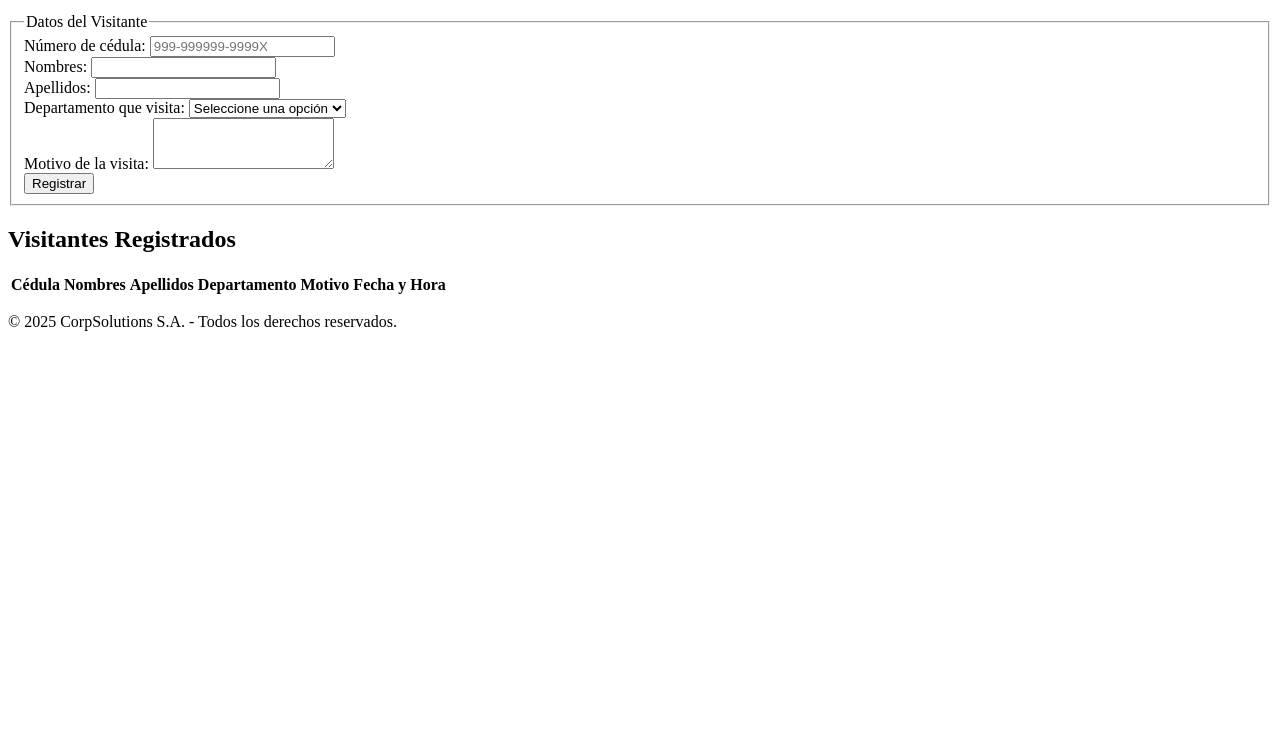
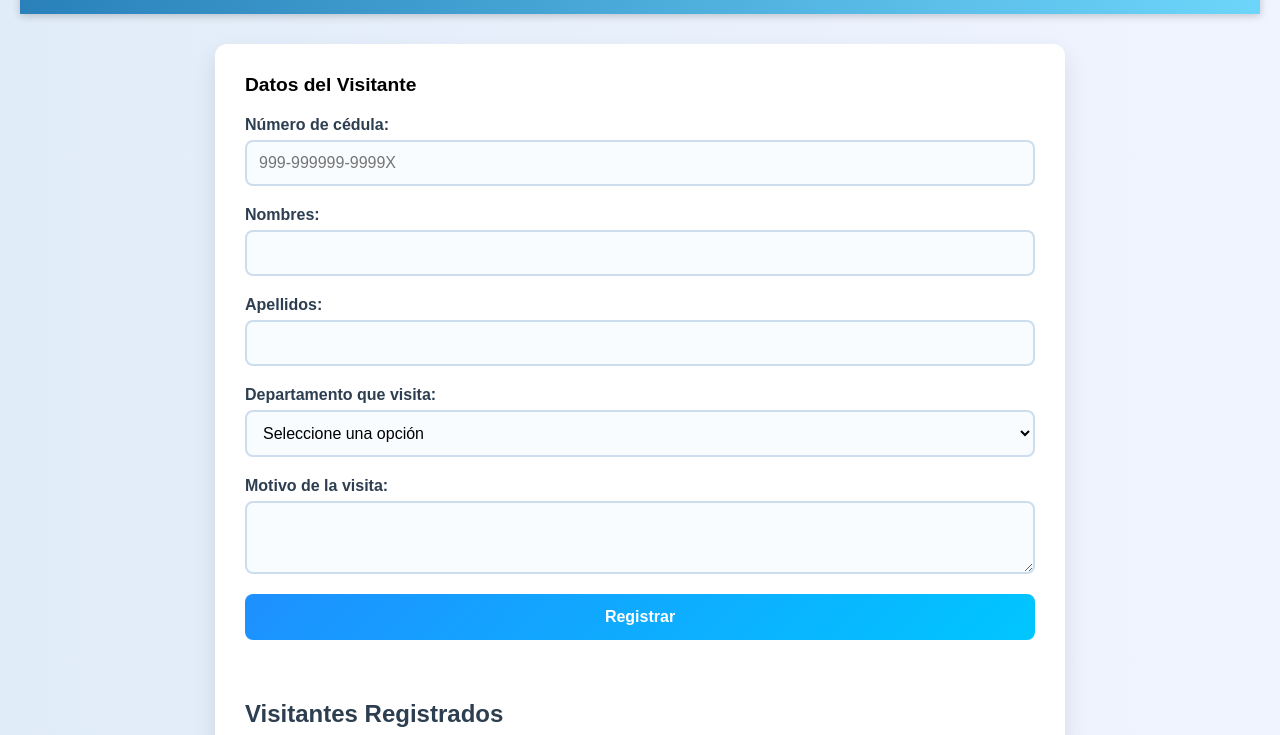
Before and after one commit to Rubio45/Evaluacion-CSS-JS, a plain HTML site: page index.html in a window 1280 px wide. Shown: the part 101-836 px from the top of the page. Before the commit the page ends 800 px from the top, so only its background shows below. Drawn offline with Linux system fonts and the light colour scheme.

Commit message:
Diseno CSS listo

```diff
--- a/index.html
+++ b/index.html
@@ -3,6 +3,7 @@
 <head>
     <meta charset="UTF-8" />
     <meta name="viewport" content="width=device-width, initial-scale=1.0" />
+    <link rel="stylesheet" href="styles.css" />
     <title>Registro de Visitantes - CorpSolutions S.A.</title>
 </head>
 <body>
--- /dev/null
+++ b/styles.css
@@ -0,0 +1,158 @@
+/* Seteo universal */
+* {
+    margin: 0;
+    padding: 0;
+    box-sizing: border-box;
+}
+
+/* Fondo principal con gradiente */
+body {
+    font-family: sans-serif;
+    background: linear-gradient(to right, #e0ecf8, #f0f4ff);
+    color: #2c3e50;
+    min-height: 100vh;
+    padding: 20px;
+}
+
+/* Encabezado */
+header, footer {
+    text-align: center;
+    padding: 20px 0;
+    background: linear-gradient(100deg, #2980b9, #6dd5fa);
+    color: #fff;
+    box-shadow: 0 2px 8px rgba(0, 0, 0, 0.2);
+}
+
+/* Contenido principal */
+main {
+    max-width: 850px;
+    margin: 30px auto;
+    padding: 30px;
+    background: #ffffff;
+    border-radius: 12px;
+    box-shadow: 0 12px 24px rgba(0, 0, 0, 0.1);
+    animation: fadeIn 0.8s ease-out;
+}
+
+/* Animación de entrada para introducir los datos */
+@keyframes fadeIn {
+    from { opacity: 0; transform: translateY(20px); }
+    to { opacity: 1; transform: translateY(0); }
+}
+
+/* Forms */
+form fieldset {
+    border: none;
+}
+
+legend {
+    font-size: 1.2em;
+    margin-bottom: 20px;
+    font-weight: bold;
+    color: #000;
+}
+
+.form-group {
+    margin-bottom: 20px;
+    display: flex;
+    flex-direction: column;
+    transition: all 0.3s ease;
+}
+
+label {
+    margin-bottom: 6px;
+    font-weight: 600;
+}
+
+input[type="text"],
+textarea,
+select {
+    padding: 12px;
+    border: 2px solid #ccddee;
+    border-radius: 8px;
+    font-size: 1em;
+    transition: border-color 0.3s, box-shadow 0.3s;
+    background-color: #f9fcff;
+}
+
+input:focus,
+textarea:focus,
+select:focus {
+    border-color: #6dd5fa;
+    box-shadow: 0 0 8px rgba(109, 213, 250, 0.6);
+    background-color: #ffffff;
+}
+
+/* Botón */
+button {
+    padding: 14px 24px;
+    background: linear-gradient(135deg, #1e90ff, #00c6ff);
+    color: white;
+    border: none;
+    border-radius: 8px;
+    font-size: 1em;
+    cursor: pointer;
+    font-weight: bold;
+    transition: transform 0.3s ease, background 0.3s ease;
+}
+
+button:hover {
+    transform: scale(1.05);
+    background: linear-gradient(135deg, #00b4db, #0083b0);
+}
+
+/* Errores */
+.error {
+    color: #e74c3c;
+    font-size: 0.9em;
+    margin-top: 5px;
+    display: none;
+    animation: fadeInError 0.3s ease;
+}
+
+@keyframes fadeInError {
+    from { opacity: 0; transform: translateY(-5px); }
+    to { opacity: 1; transform: translateY(0); }
+}
+
+/* Tabla de registros */
+#tablaVisitantesSection {
+    margin-top: 40px;
+}
+
+#tablaVisitantes {
+    width: 100%;
+    border-collapse: collapse;
+    margin-top: 10px;
+}
+
+#tablaVisitantes th,
+#tablaVisitantes td {
+    padding: 12px 15px;
+    border-bottom: 1px solid #ddd;
+    text-align: left;
+}
+
+#tablaVisitantes tbody tr {
+    background-color: #f8fbff;
+    transition: background-color 0.3s ease;
+}
+
+#tablaVisitantes tbody tr:hover {
+    background-color: #e0f0ff;
+}
+
+/* Responsive */
+@media (max-width: 600px) {
+    main {
+        padding: 20px;
+    }
+
+    .form-group {
+        flex-direction: column;
+    }
+
+    button {
+        width: 100%;
+    }
+}
```
